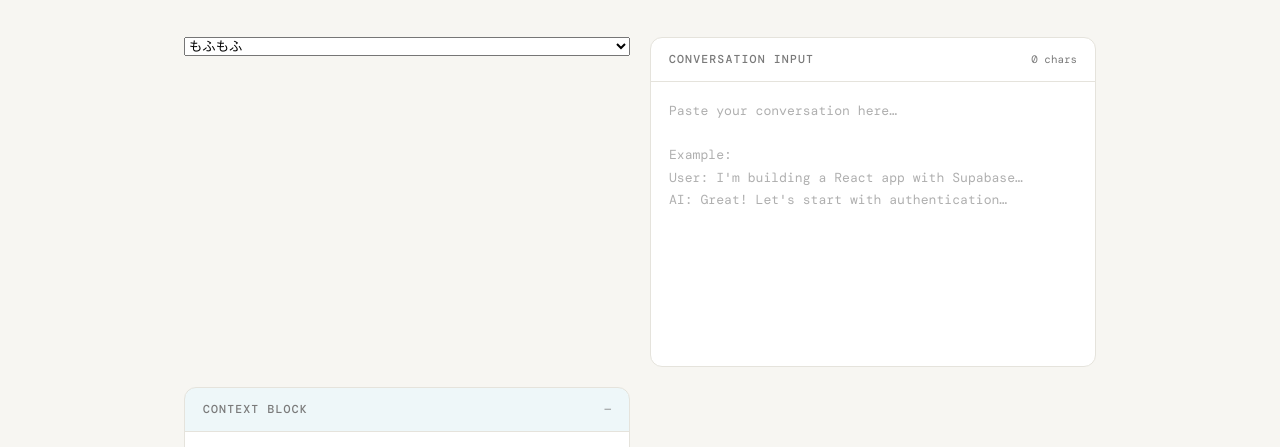
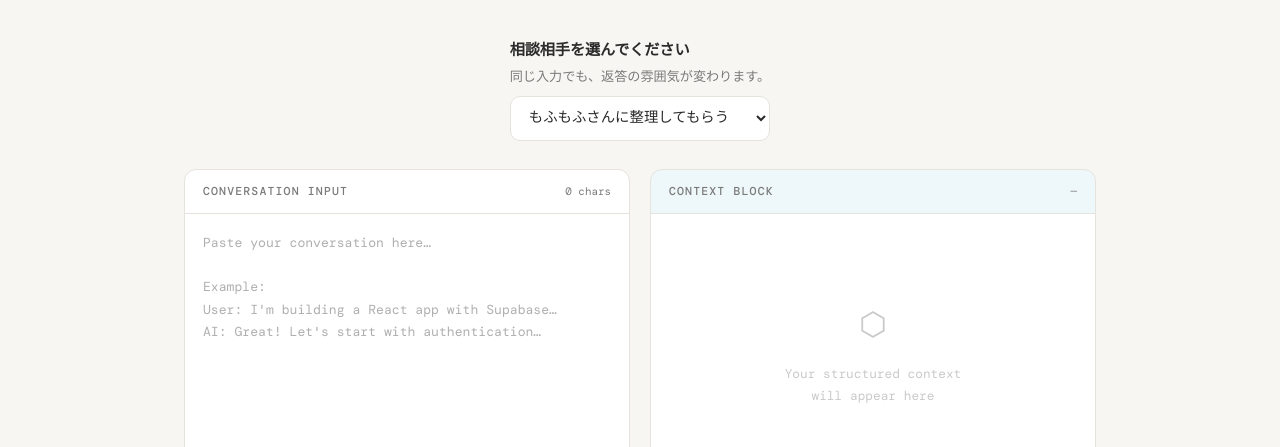
Before and after one commit to satsukisato-dotcom/context-keeper, a website: page index.html in a window 1280 px wide. Shown: the part 324-771 px from the top of the page. Drawn offline with nearby package versions, Linux system fonts and the light colour scheme; a web font is replaced by a local one.

Commit message:
Update index.html

```diff
--- a/index.html
+++ b/index.html
@@ -311,6 +311,45 @@
       border-radius: 4px;
       margin-bottom: 10px;
     }
+    .character-wrap {
+  grid-column: 1 / -1;
+  max-width: 720px;
+  margin: 0 auto 8px;
+  display: flex;
+  flex-direction: column;
+  gap: 8px;
+}
+
+.character-label {
+  font-size: 0.95rem;
+  font-weight: 700;
+  color: var(--text);
+  letter-spacing: -0.01em;
+}
+
+.character-help {
+  font-size: 0.82rem;
+  color: var(--muted);
+  line-height: 1.6;
+}
+
+.character-select {
+  width: 100%;
+  background: var(--surface);
+  color: var(--text);
+  border: 1px solid var(--border);
+  border-radius: 10px;
+  padding: 12px 14px;
+  font-family: var(--font-display);
+  font-size: 0.9rem;
+  outline: none;
+  transition: border-color 0.2s, box-shadow 0.2s;
+}
+
+.character-select:focus {
+  border-color: var(--accent);
+  box-shadow: 0 0 0 3px rgba(47,149,179,0.12);
+}
   </style>
 </head>
 <body>
@@ -331,11 +370,16 @@
 
   <main>
 
-    <select id="character">
-      <option value="mofu">もふもふ</option>
-      <option value="doku">毒舌</option>
-      <option value="ama">甘やかし</option>
-    </select>
+   <div class="character-wrap">
+  <label for="character" class="character-label">相談相手を選んでください</label>
+  <p class="character-help">同じ入力でも、返答の雰囲気が変わります。</p>
+
+  <select id="character" class="character-select">
+    <option value="mofu">もふもふさんに整理してもらう</option>
+    <option value="doku">毒舌モードで見てもらう</option>
+    <option value="ama">甘やかしモードで受け取る</option>
+  </select>
+</div>
 
     <div class="panel">
       <div class="panel-header">
```
